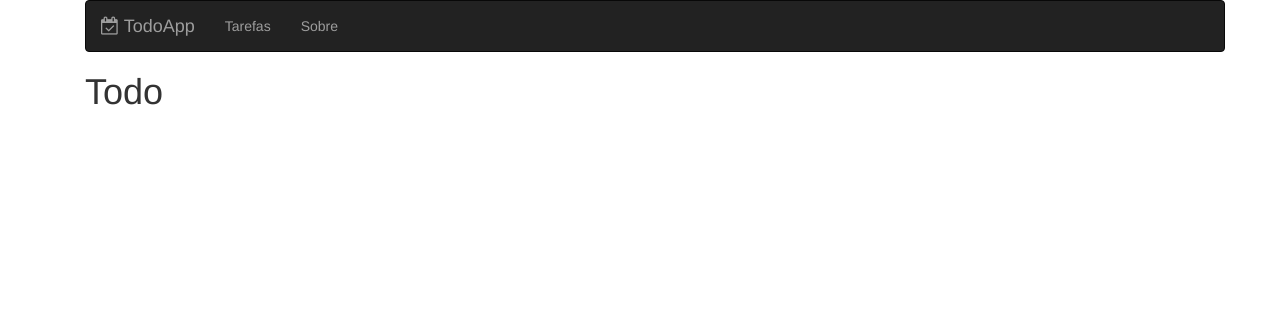
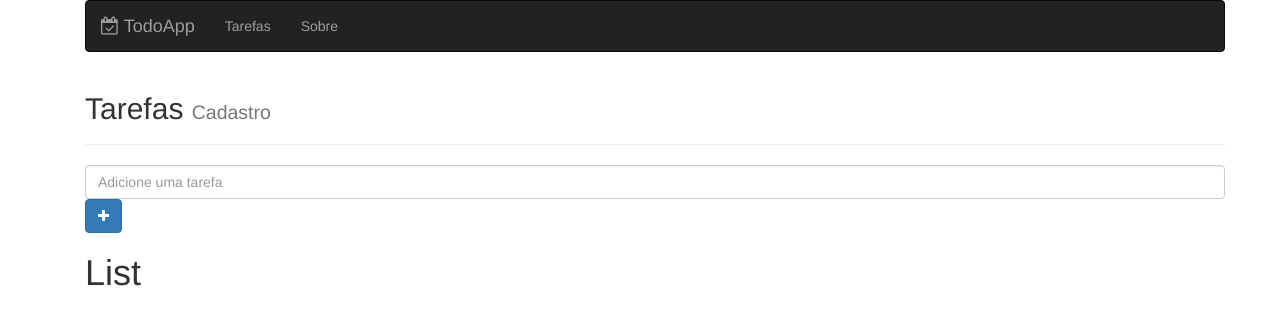
Before and after one commit to gabrielcarlossl/lista-tarefas, a React (Create React App) app in the folder frontend/: page /#/todos in a window 1280 px wide. Shown: the top 324 px of the page. Built offline with nearby package versions, Linux system fonts and the light colour scheme.

Commit message:
adicionado elementos no About

```diff
--- a/frontend/src/about/About.jsx
+++ b/frontend/src/about/About.jsx
@@ -1,8 +1,12 @@
 import React from 'react'
+import PageHeader from '../template/pageHeader'
 
 const About = props => (
     <div>
-        <h1>Sobre</h1>
+        <PageHeader name='Sobre' small='Feito por Gabriel Carlos feat C0d3r'></PageHeader>
+        <h2>Lorem ipsum dolor sit amet consectetur adipisicing elit. Voluptate consequuntur eius maxime libero sed, suscipit, expedita ullam, quidem debitis porro eos rem perspiciatis culpa natus itaque quo aspernatur dolorem laborum?</h2>
+        <h2>Missão</h2>
+        <p>Aprender React</p>
     </div>
 )
 
--- a/frontend/src/main/app.jsx
+++ b/frontend/src/main/app.jsx
@@ -1,6 +1,7 @@
 import React from 'react'
 import Menu from '../template/Menu'
 import Routes from './Routes'
+
 
 require('bootstrap/dist/css/bootstrap.min.css')
 require('font-awesome/css/font-awesome.min.css')
--- /dev/null
+++ b/frontend/src/template/grid.jsx
@@ -0,0 +1,23 @@
+import React, {Component} from "react";
+
+export default class Grid extends Component{
+    toCssClasses(numbers){
+        const cols = numbers ? numbers.split(' '):[]
+        let classes = ''
+
+        if(cols[0]) classes += `col-xs-${cols[0]}`
+        if(cols[1]) classes += `col-sm-${cols[1]}`
+        if(cols[2]) classes += `col-md-${cols[2]}`
+        if(cols[3]) classes += `col-lg-${cols[3]}`
+
+        return classes
+    }
+    render(){
+        const gridClasses = this.toCssClasses(this.props.cols || 12)
+        return (
+            <div className={gridClasses}>
+                {this.props.children}
+            </div>
+        )
+    }
+}
--- /dev/null
+++ b/frontend/src/template/iconButton.jsx
@@ -0,0 +1,13 @@
+import React from "react";
+
+export default props =>{
+    if (props.hide){
+        return null
+    }else{
+        return (
+            <button className={'btn btn-'+ props.style} onClick={props.onClick}>
+                <i className={'fa fa-'+ props.icon}></i>
+            </button>
+        )
+    }
+}
--- a/frontend/src/todo/Todo.jsx
+++ b/frontend/src/todo/Todo.jsx
@@ -1,10 +1,17 @@
 import React, { Component } from 'react'
+
+import PageHeader from '../template/pageHeader'
+import TodoForm from '../todo/todoForm'
+import TodoList from './todoList'
+
 
 export default class Todo extends Component {
     render(){
         return(
             <div>
-                <h1>Todo</h1>
+                <PageHeader name='Tarefas' small='Cadastro'></PageHeader>
+                <TodoForm></TodoForm>
+                <TodoList></TodoList>
             </div>
         )
     }
--- /dev/null
+++ b/frontend/src/todo/todoForm.jsx
@@ -0,0 +1,16 @@
+import React from "react";
+import Grid from "../template/grid";
+import IconButton from "../template/iconButton";
+
+export default props =>(
+    <div role='form' className="todoForm">
+        <Grid cols='12 9 10'>
+            <input className='form-control' id="description" placeholder="Adicione uma tarefa" />
+        </Grid>
+
+        <Grid cols='12 3 2'>
+            <IconButton style='primary' icon='plus'></IconButton>
+
+        </Grid>
+    </div>
+)
--- /dev/null
+++ b/frontend/src/todo/todoList.jsx
@@ -0,0 +1,7 @@
+import React from "react";
+
+export default props =>(
+    <div>
+        <h1>List</h1>
+    </div>
+)
```
